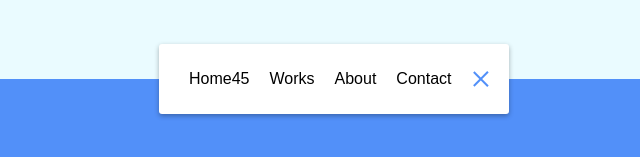
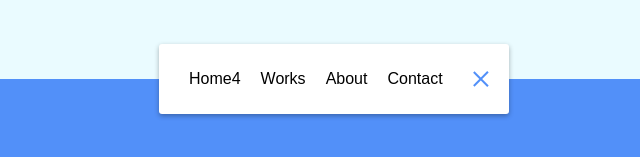
Before and after one commit to Sabarit23/newFile, a plain HTML site: page index.html in a window 1280 px wide. Shown: the part 321-478 px from the top of the page, 306-946 px from the left. Drawn offline with Linux system fonts and the light colour scheme; a web font is replaced by a local one.

Commit message:
Commit 5 from new branch

```diff
--- a/index.html
+++ b/index.html
@@ -11,7 +11,7 @@
 <body>
     <nav class="active" id="nav">
         <ul>
-            <li><a href="#">Home45</a></li>
+            <li><a href="#">Home4</a></li>
             <li><a href="#">Works</a></li>
             <li><a href="#">About</a></li>
             <li><a href="#">Contact</a></li>
```
